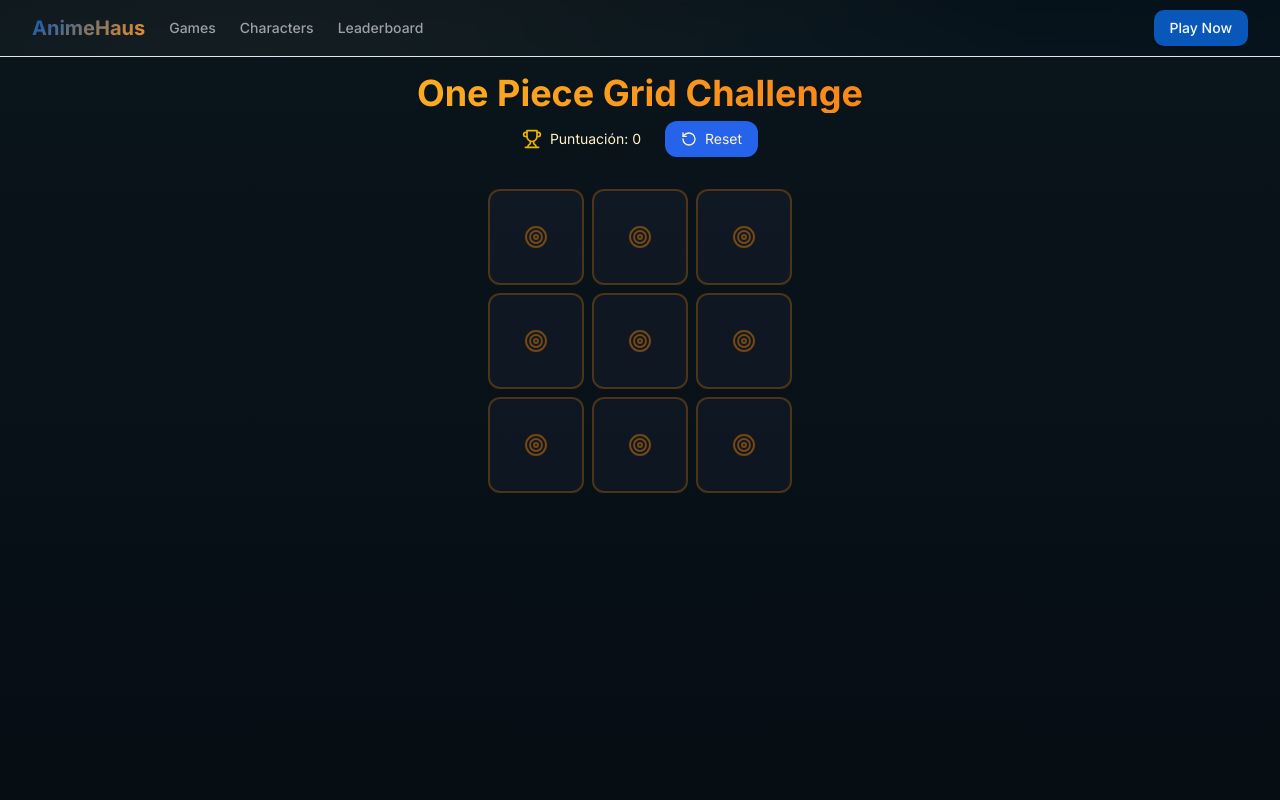
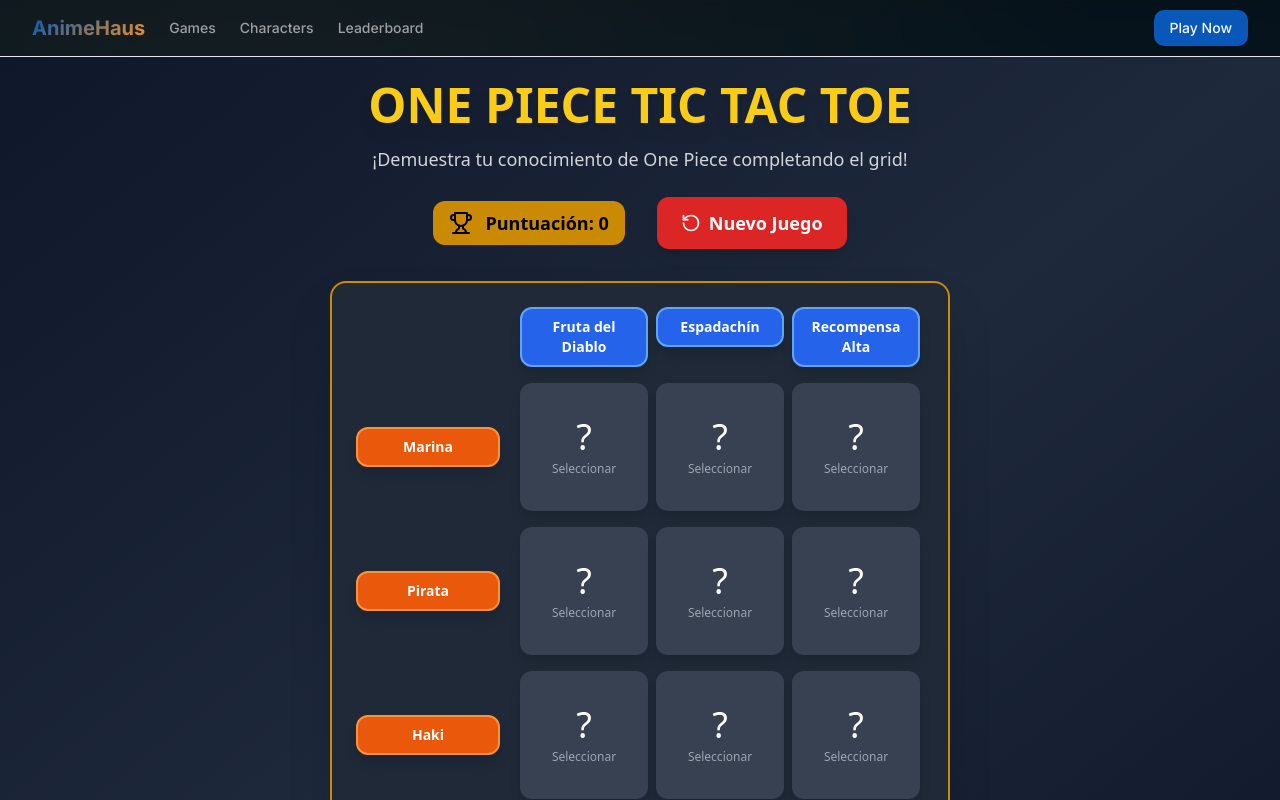
Before and after one commit to AlvaroSM19/animehausv2, a Next.js app: page /games/anime-grid in a window 1280 px wide. Shown: the top 800 px of the page. Built offline with nearby package versions, Linux system fonts and the light colour scheme.

Commit message:
Final UI polish for One Piece Tic Tac Toe - Remove emojis and update title for cleaner interface

```diff
--- a/src/app/games/anime-grid/page.tsx
+++ b/src/app/games/anime-grid/page.tsx
@@ -4,10 +4,72 @@
 import { getAllCharacters, type AnimeCharacter } from '../../../lib/anime-data'
 import { Search, RotateCcw, Trophy, Target, Check, X } from 'lucide-react'
 
+interface GridCondition {
+  id: string
+  name: string
+  description: string
+  check: (character: AnimeCharacter) => boolean
+}
+
+interface GridCell {
+  character: AnimeCharacter | null
+  isValid: boolean
+}
+
+const ROW_CONDITIONS: GridCondition[] = [
+  {
+    id: 'marine',
+    name: 'Marina',
+    description: 'Personaje de la Marina',
+    check: (char) => Boolean(char.crew?.toLowerCase().includes('marine') ||
+                     char.crew?.toLowerCase().includes('navy') ||
+                     char.origin?.toLowerCase().includes('marine'))
+  },
+  {
+    id: 'pirate',
+    name: 'Pirata',
+    description: 'Personaje pirata',
+    check: (char) => Boolean(char.crew?.toLowerCase().includes('pirates') ||
+                     char.crew?.toLowerCase().includes('pirate') ||
+                     char.crew?.toLowerCase().includes('straw hat'))
+  },
+  {
+    id: 'haki',
+    name: 'Haki',
+    description: 'Usuario de Haki',
+    check: (char) => Boolean(char.haki === true || (char.hakiTypes && char.hakiTypes.length > 0))
+  }
+]
+
+const COLUMN_CONDITIONS: GridCondition[] = [
+  {
+    id: 'devil_fruit',
+    name: 'Fruta del Diablo',
+    description: 'Usuario de Fruta del Diablo',
+    check: (char) => Boolean(char.devilFruit && char.devilFruit !== 'None' && char.devilFruit !== '')
+  },
+  {
+    id: 'swordsman',
+    name: 'Espadachín',
+    description: 'Usa espadas',
+    check: (char) => Boolean(char.features?.some(feature =>
+      feature.toLowerCase().includes('sword') ||
+      feature.toLowerCase().includes('blade') ||
+      feature.toLowerCase().includes('katana')
+    ) || char.name.toLowerCase().includes('zoro') || char.name.toLowerCase().includes('mihawk'))
+  },
+  {
+    id: 'high_bounty',
+    name: 'Recompensa Alta',
+    description: 'Más de 100M berries',
+    check: (char) => Boolean(char.bounty && char.bounty >= 100000000)
+  }
+]
+
 export default function AnimeGridPage() {
   const [characters, setCharacters] = useState<AnimeCharacter[]>([])
-  const [grid, setGrid] = useState<(AnimeCharacter | null)[][]>(() =>
-    Array(3).fill(null).map(() => Array(3).fill(null))
+  const [grid, setGrid] = useState<GridCell[][]>(() =>
+    Array(3).fill(null).map(() => Array(3).fill(null).map(() => ({ character: null, isValid: false })))
   )
   const [selectedCell, setSelectedCell] = useState<{row: number, col: number} | null>(null)
   const [showPicker, setShowPicker] = useState(false)
@@ -21,8 +83,14 @@
     setCharacters(getAllCharacters())
   }, [])
 
+  const checkCharacterValidForCell = (character: AnimeCharacter, row: number, col: number): boolean => {
+    const rowCondition = ROW_CONDITIONS[row]
+    const colCondition = COLUMN_CONDITIONS[col]
+    return rowCondition.check(character) && colCondition.check(character)
+  }
+
   const handleCellClick = (row: number, col: number) => {
-    if (grid[row][col]) return
+    if (grid[row][col].character) return
     setSelectedCell({ row, col })
     setShowPicker(true)
   }
@@ -30,17 +98,23 @@
   const handleCharacterSelect = (character: AnimeCharacter) => {
     if (!selectedCell) return
 
+    const { row, col } = selectedCell
+    const isValid = checkCharacterValidForCell(character, row, col)
+
     const newGrid = [...grid]
-    newGrid[selectedCell.row][selectedCell.col] = character
+    newGrid[row][col] = { character, isValid }
     setGrid(newGrid)
-    setScore(prev => prev + 10)
+
+    if (isValid) {
+      setScore(prev => prev + 10)
+    }
 
     setShowPicker(false)
     setSelectedCell(null)
   }
 
   const resetGame = () => {
-    setGrid(Array(3).fill(null).map(() => Array(3).fill(null)))
+    setGrid(Array(3).fill(null).map(() => Array(3).fill(null).map(() => ({ character: null, isValid: false }))))
     setScore(0)
   }
 
@@ -49,84 +123,169 @@
   )
 
   return (
-    <div className="min-h-screen bg-gradient-to-b from-[#0a141b] via-[#081018] to-[#050c12] text-amber-100 p-4">
+    <div className="min-h-screen bg-gradient-to-br from-slate-900 via-slate-800 to-slate-900 text-white p-6 font-sans">
       <div className="max-w-4xl mx-auto">
+        {/* Header */}
         <div className="text-center mb-8">
-          <h1 className="text-4xl font-bold mb-2 bg-gradient-to-r from-amber-400 to-orange-500 bg-clip-text text-transparent">
-            One Piece Grid Challenge
+          <h1 className="text-5xl font-bold mb-4 text-yellow-400 drop-shadow-lg">
+            ONE PIECE TIC TAC TOE
           </h1>
-          <div className="flex items-center justify-center gap-6 text-sm">
-            <div className="flex items-center gap-2">
-              <Trophy className="w-5 h-5 text-yellow-500" />
-              <span>Puntuación: {score}</span>
+          <p className="text-lg text-gray-300 mb-6 font-medium">
+            ¡Demuestra tu conocimiento de One Piece completando el grid!
+          </p>
+          <div className="flex items-center justify-center gap-8">
+            <div className="flex items-center gap-3 bg-yellow-600 text-black px-4 py-2 rounded-lg font-bold">
+              <Trophy className="w-6 h-6" />
+              <span className="text-lg">Puntuación: {score}</span>
             </div>
             <button
               onClick={resetGame}
-              className="flex items-center gap-2 px-4 py-2 bg-blue-600 hover:bg-blue-700 rounded-lg transition-colors"
+              className="flex items-center gap-2 px-6 py-3 bg-red-600 hover:bg-red-700 text-white rounded-lg transition-colors font-bold text-lg shadow-lg"
             >
-              <RotateCcw className="w-4 h-4" />
-              Reset
+              <RotateCcw className="w-5 h-5" />
+              Nuevo Juego
             </button>
           </div>
         </div>
 
+        {/* Grid Container */}
         <div className="flex justify-center mb-8">
-          <div className="grid grid-cols-3 gap-2">
-            {grid.map((row, rowIndex) =>
-              row.map((cell, colIndex) => (
-                <div
-                  key={`${rowIndex}-${colIndex}`}
-                  onClick={() => handleCellClick(rowIndex, colIndex)}
-                  className="w-24 h-24 border-2 border-amber-600/30 rounded-lg cursor-pointer flex items-center justify-center text-xs font-medium transition-all duration-200 hover:border-amber-400 bg-slate-800/30"
-                >
-                  {cell ? (
-                    <div className="text-center p-1">
-                      <div className="text-[10px] leading-tight">{cell.name}</div>
-                    </div>
-                  ) : (
-                    <Target className="w-6 h-6 text-amber-600/50" />
-                  )}
+          <div className="bg-gray-800 p-6 rounded-2xl shadow-2xl border-2 border-yellow-600">
+            {/* Column Headers */}
+            <div className="flex mb-4">
+              <div className="w-40"></div>
+              {COLUMN_CONDITIONS.map((condition, index) => (
+                <div key={index} className="w-32 text-center mx-1">
+                  <div className="bg-blue-600 text-white px-3 py-2 rounded-lg font-bold text-sm shadow-lg border-2 border-blue-400">
+                    {condition.name}
+                  </div>
                 </div>
-              ))
-            )}
+              ))}
+            </div>
+
+            {/* Grid Rows */}
+            {grid.map((row, rowIndex) => (
+              <div key={rowIndex} className="flex items-center mb-4">
+                {/* Row Header */}
+                <div className="w-40 pr-4">
+                  <div className="bg-orange-600 text-white px-3 py-2 rounded-lg font-bold text-sm text-center shadow-lg border-2 border-orange-400">
+                    {ROW_CONDITIONS[rowIndex].name}
+                  </div>
+                </div>
+
+                {/* Grid Cells */}
+                {row.map((cell, colIndex) => (
+                  <div
+                    key={colIndex}
+                    onClick={() => handleCellClick(rowIndex, colIndex)}
+                    className={`
+                      w-32 h-32 mx-1 rounded-xl cursor-pointer
+                      flex flex-col items-center justify-center
+                      transition-all duration-300 hover:scale-105
+                      border-3 shadow-lg
+                      ${cell.character
+                        ? (cell.isValid
+                          ? 'bg-green-700 border-green-400 hover:bg-green-600'
+                          : 'bg-red-700 border-red-400 hover:bg-red-600')
+                        : 'bg-gray-700 border-gray-500 hover:bg-gray-600 hover:border-yellow-400'
+                      }
+                    `}
+                  >
+                    {cell.character ? (
+                      <div className="text-center w-full h-full flex flex-col items-center justify-center p-2">
+                        {cell.character.imageUrl ? (
+                          <img
+                            src={cell.character.imageUrl}
+                            alt={cell.character.name}
+                            className="w-20 h-20 object-cover rounded-full border-2 border-white shadow-md mb-1"
+                            onError={(e) => {
+                              e.currentTarget.style.display = 'none';
+                            }}
+                          />
+                        ) : (
+                          <div className="w-20 h-20 bg-gray-600 rounded-full border-2 border-white shadow-md mb-1 flex items-center justify-center">
+                            <span className="text-lg">🏴‍☠️</span>
+                          </div>
+                        )}
+                        <div className="text-xs font-bold text-white text-center leading-tight">
+                          {cell.character.name}
+                        </div>
+                      </div>
+                    ) : (
+                      <div className="text-center">
+                        <div className="text-4xl mb-1">?</div>
+                        <div className="text-xs text-gray-400 font-medium">Seleccionar</div>
+                      </div>
+                    )}
+                  </div>
+                ))}
+              </div>
+            ))}
           </div>
         </div>
 
+        {/* Character Picker Modal */}
         {showPicker && (
-          <div className="fixed inset-0 bg-black/50 flex items-center justify-center z-50 p-4">
-            <div className="bg-slate-800 rounded-lg p-6 max-w-2xl w-full max-h-[80vh] overflow-hidden flex flex-col">
-              <div className="flex items-center justify-between mb-4">
-                <h3 className="text-xl font-bold">Selecciona Personaje</h3>
+          <div className="fixed inset-0 bg-black/70 flex items-center justify-center z-50 p-4">
+            <div className="bg-gray-800 rounded-2xl p-6 max-w-4xl w-full max-h-[85vh] overflow-hidden flex flex-col border-2 border-yellow-600 shadow-2xl">
+              <div className="flex items-center justify-between mb-6">
+                <h3 className="text-2xl font-bold text-yellow-400">🏴‍☠️ Selecciona tu Pirata</h3>
                 <button
                   onClick={() => setShowPicker(false)}
-                  className="text-amber-400 hover:text-amber-300"
+                  className="text-red-400 hover:text-red-300 bg-red-900/20 hover:bg-red-900/40 p-2 rounded-lg transition-colors"
                 >
                   <X className="w-6 h-6" />
                 </button>
               </div>
 
-              <div className="relative mb-4">
-                <Search className="absolute left-3 top-1/2 transform -translate-y-1/2 text-amber-400 w-4 h-4" />
+              {selectedCell && (
+                <div className="mb-6 p-4 bg-blue-900/30 rounded-lg border border-blue-600">
+                  <p className="text-lg text-center text-white font-medium">
+                    🎯 Posición: <span className="font-bold text-orange-400">{ROW_CONDITIONS[selectedCell.row]?.name}</span>
+                    {' + '}
+                    <span className="font-bold text-blue-400">{COLUMN_CONDITIONS[selectedCell.col]?.name}</span>
+                  </p>
+                  <p className="text-sm text-center text-gray-300 mt-2">
+                    ¿Sabes qué pirata cumple ambas condiciones?
+                  </p>
+                </div>
+              )}
+
+              <div className="relative mb-6">
+                <Search className="absolute left-4 top-1/2 transform -translate-y-1/2 text-yellow-400 w-5 h-5" />
                 <input
                   type="text"
-                  placeholder="Buscar..."
+                  placeholder="Buscar por nombre de pirata..."
                   value={searchTerm}
                   onChange={(e) => setSearchTerm(e.target.value)}
-                  className="w-full pl-10 pr-4 py-2 bg-slate-700 border border-slate-600 rounded-lg text-white placeholder-slate-400 focus:outline-none focus:border-amber-400"
+                  className="w-full pl-12 pr-6 py-3 bg-gray-700 border-2 border-gray-600 rounded-xl text-white placeholder-gray-400 focus:outline-none focus:border-yellow-400 text-lg font-medium"
                 />
               </div>
 
               <div className="flex-1 overflow-y-auto">
-                <div className="grid grid-cols-2 gap-2">
-                  {filteredCharacters.slice(0, 30).map((character) => (
+                <div className="grid grid-cols-4 sm:grid-cols-5 lg:grid-cols-6 gap-4">
+                  {filteredCharacters.slice(0, 60).map((character) => (
                     <button
                       key={character.name}
                       onClick={() => handleCharacterSelect(character)}
-                      className="p-3 rounded border border-slate-600 bg-slate-700 hover:bg-slate-600 text-left transition-colors text-sm"
+                      className="p-3 rounded-xl border-2 border-gray-600 bg-gray-700 hover:bg-gray-600 hover:border-yellow-400 text-center transition-all duration-200 hover:scale-105 shadow-lg"
                     >
-                      <div className="font-medium truncate">{character.name}</div>
-                      <div className="text-xs text-slate-400 truncate">
-                        {character.crew || 'Sin tripulación'}
+                      {character.imageUrl ? (
+                        <img
+                          src={character.imageUrl}
+                          alt={character.name}
+                          className="w-16 h-16 object-cover rounded-full mx-auto mb-2 border-2 border-gray-500"
+                          onError={(e) => {
+                            e.currentTarget.style.display = 'none';
+                          }}
+                        />
+                      ) : null}
+                      <div className="w-16 h-16 bg-gray-600 rounded-full mx-auto mb-2 flex items-center justify-center border-2 border-gray-500">
+                        <span className="text-xl">🏴‍☠️</span>
+                      </div>
+                      <div className="font-bold text-sm text-white leading-tight">{character.name}</div>
+                      <div className="text-xs text-gray-400 mt-1 truncate">
+                        {character.crew || 'Independiente'}
                       </div>
                     </button>
                   ))}
@@ -135,6 +294,14 @@
             </div>
           </div>
         )}
+
+        {/* Instructions */}
+        <div className="text-center space-y-2 bg-gray-800/50 p-6 rounded-xl border border-gray-600">
+          <h3 className="text-xl font-bold text-yellow-400 mb-3">⚔️ Reglas del Desafío Pirata ⚔️</h3>
+          <p className="text-gray-300 font-medium">🎯 Cada casilla necesita un personaje que cumpla AMBAS condiciones</p>
+          <p className="text-gray-300 font-medium">🧠 Usa tu conocimiento de One Piece para elegir correctamente</p>
+          <p className="text-gray-300 font-medium">⚡ Solo sabrás si acertaste después de seleccionar</p>
+        </div>
       </div>
     </div>
   )
```
